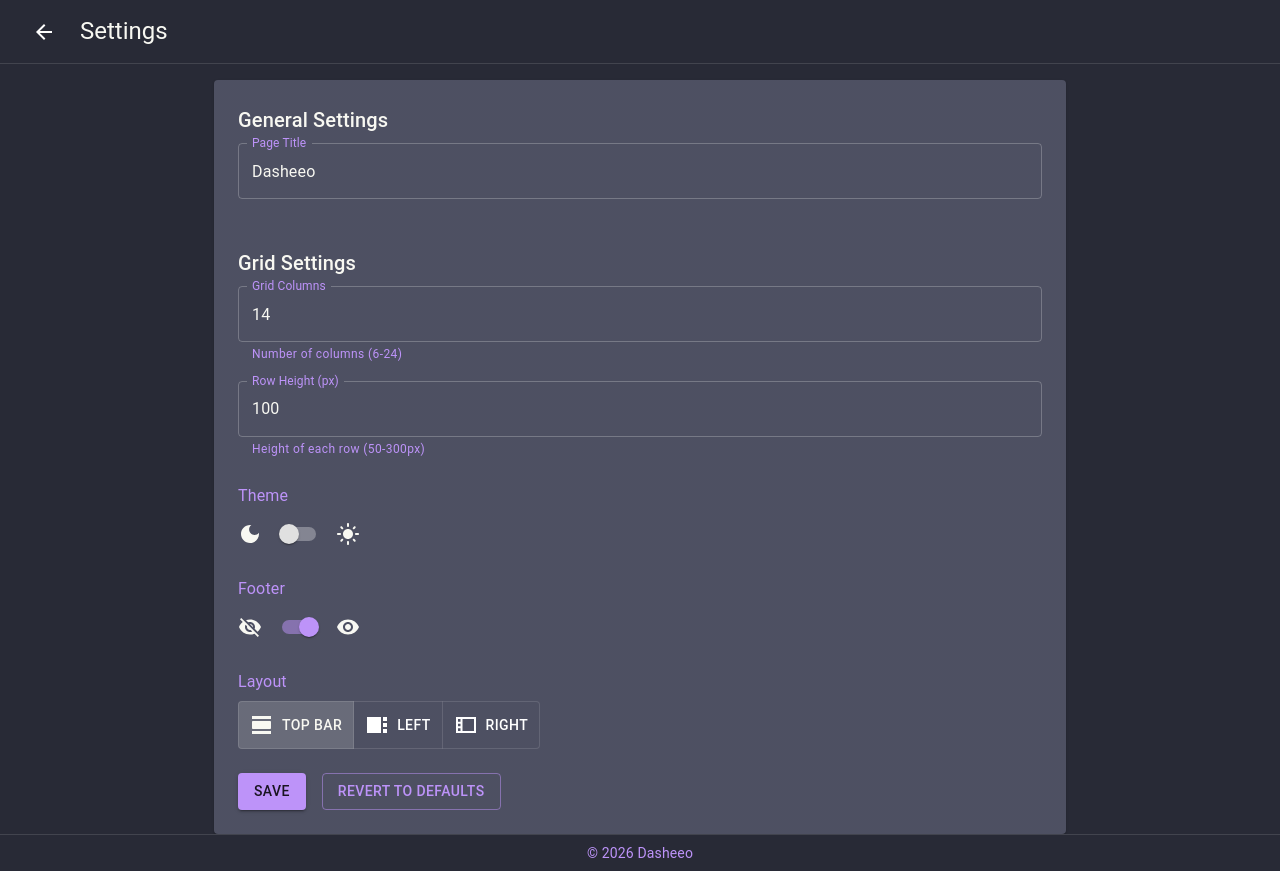
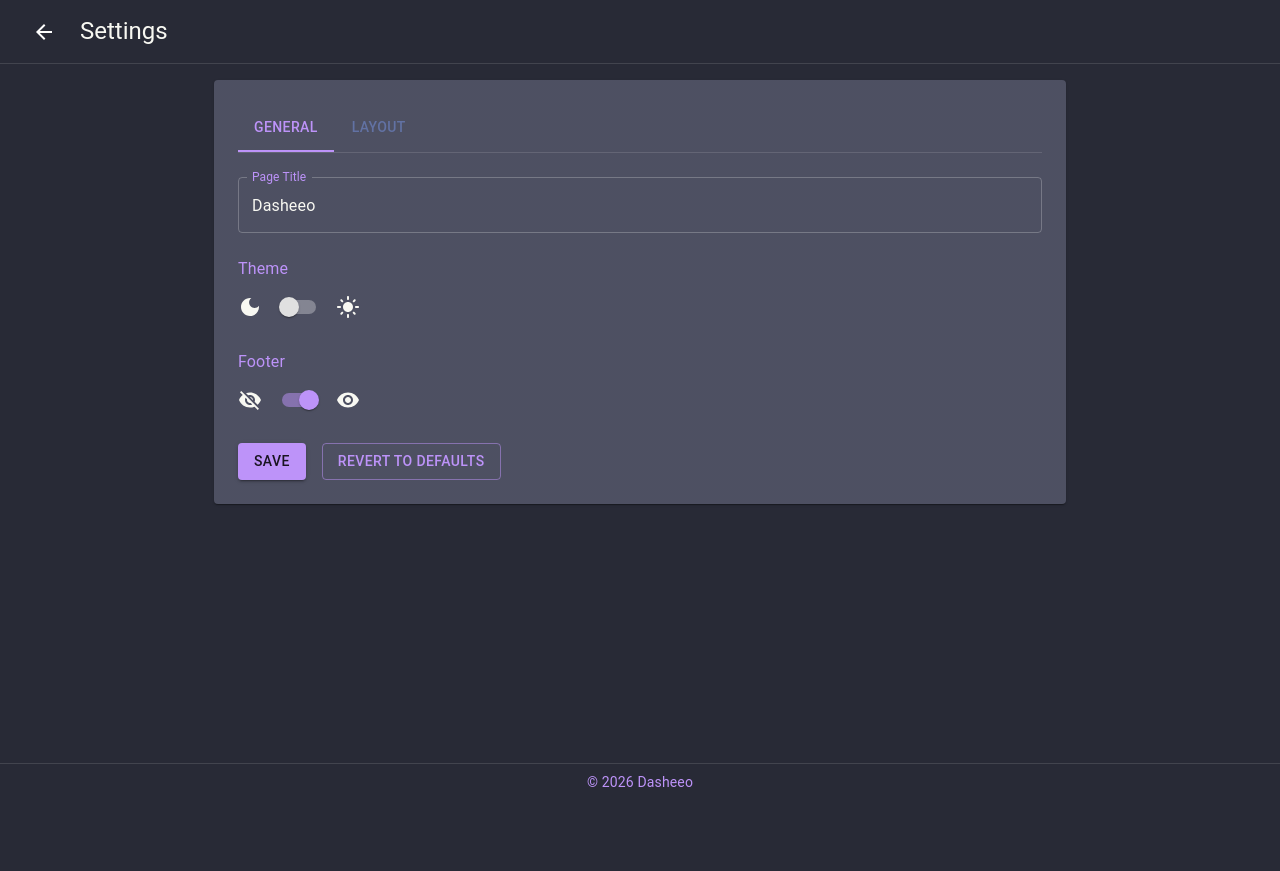
Before and after one commit to glenc93/dasheeo, a Next.js app: page /settings in a window 1280 px wide. After the commit the page ends 800 px from the top, so only its background shows below. Built offline with nearby package versions, Linux system fonts and the light colour scheme.

Commit message:
modified settings to have 2 sections

```diff
--- a/src/app/settings/page.tsx
+++ b/src/app/settings/page.tsx
@@ -7,7 +7,6 @@ import {
   TextField,
   Typography,
   Switch,
-  FormControlLabel,
   IconButton,
   Toolbar,
   Button,
@@ -15,6 +14,8 @@ import {
   FormLabel,
   ToggleButtonGroup,
   ToggleButton,
+  Tabs,
+  Tab,
 } from '@mui/material';
 import { ArrowBack, ViewDay, ViewSidebar, ViewSidebarOutlined, LightMode, DarkMode, Visibility, VisibilityOff } from '@mui/icons-material';
 import { useRouter } from 'next/navigation';
@@ -33,6 +34,7 @@ export default function SettingsPage() {
   const [localTitle, setLocalTitle] = useState(pageTitle);
   const [localGridCols, setLocalGridCols] = useState(gridCols);
   const [localGridRowHeight, setLocalGridRowHeight] = useState(gridRowHeight);
+  const [tab, setTab] = useState(0);
 
   const handleSave = () => {
     setPageTitle(localTitle);
@@ -62,37 +64,18 @@ export default function SettingsPage() {
       </Toolbar>
       <Container maxWidth="md" sx={{ flexGrow: 1 }}>
         <Paper sx={{ p: 3 }}>
-          <Typography variant="h6" gutterBottom>
-            General Settings
-          </Typography>
+          <Tabs value={tab} onChange={(e, v) => setTab(v)} sx={{ mb: 3, borderBottom: 1, borderColor: 'divider' }}>
+            <Tab label="General" />
+            <Tab label="Layout" />
+          </Tabs>
+
+          {tab === 0 && (
+            <Box>
               <TextField
                 label="Page Title"
                 value={localTitle}
                 onChange={(e) => setLocalTitle(e.target.value)}
                 fullWidth
-            sx={{ mb: 3 }}
-          />
-          <Typography variant="h6" gutterBottom sx={{ mt: 3 }}>
-            Grid Settings
-          </Typography>
-          <TextField
-            label="Grid Columns"
-            type="number"
-            value={localGridCols}
-            onChange={(e) => setLocalGridCols(Number(e.target.value))}
-            fullWidth
-            inputProps={{ min: 6, max: 24 }}
-            helperText="Number of columns (6-24)"
-            sx={{ mb: 2 }}
-          />
-          <TextField
-            label="Row Height (px)"
-            type="number"
-            value={localGridRowHeight}
-            onChange={(e) => setLocalGridRowHeight(Number(e.target.value))}
-            fullWidth
-            inputProps={{ min: 50, max: 300 }}
-            helperText="Height of each row (50-300px)"
                 sx={{ mb: 3 }}
               />
               <Box sx={{ mb: 3 }}>
@@ -121,9 +104,14 @@ export default function SettingsPage() {
                   <Visibility />
                 </Box>
               </Box>
+            </Box>
+          )}
+
+          {tab === 1 && (
+            <Box>
               <Box sx={{ mb: 3 }}>
                 <FormLabel component="legend" sx={{ mb: 1 }}>
-              Layout
+                  Layout Style
                 </FormLabel>
                 <ToggleButtonGroup
                   value={layout}
@@ -145,6 +133,29 @@ export default function SettingsPage() {
                   </ToggleButton>
                 </ToggleButtonGroup>
               </Box>
+              <TextField
+                label="Grid Columns"
+                type="number"
+                value={localGridCols}
+                onChange={(e) => setLocalGridCols(Number(e.target.value))}
+                fullWidth
+                inputProps={{ min: 6, max: 24 }}
+                helperText="Number of columns (6-24)"
+                sx={{ mb: 2 }}
+              />
+              <TextField
+                label="Row Height (px)"
+                type="number"
+                value={localGridRowHeight}
+                onChange={(e) => setLocalGridRowHeight(Number(e.target.value))}
+                fullWidth
+                inputProps={{ min: 50, max: 300 }}
+                helperText="Height of each row (50-300px)"
+                sx={{ mb: 3 }}
+              />
+            </Box>
+          )}
+
           <Stack direction="row" spacing={2}>
             <Button variant="contained" onClick={handleSave}>
               Save
```
Lines whose indentation alone changed are shown as unchanged.
